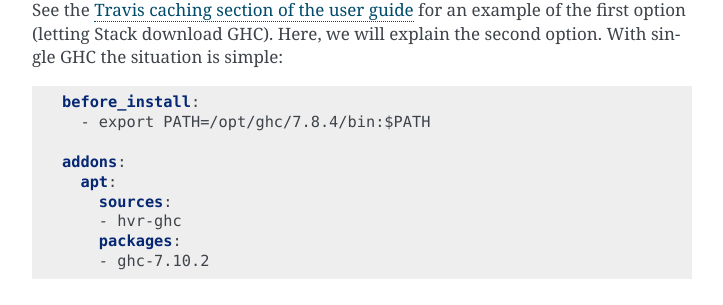
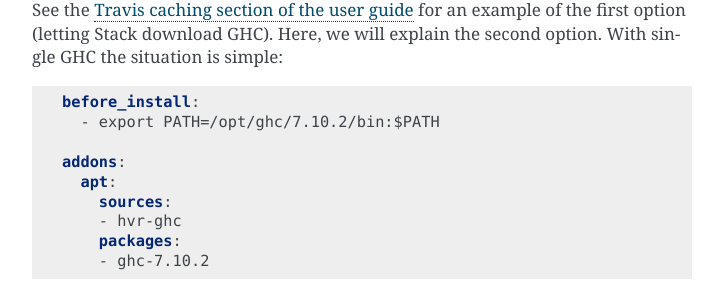
Before and after one commit to commercialhaskell/stack, a Sphinx documentation site: the page built from doc/travis_ci.md, in a window 1280 px wide and 900 px high, scrolled down 1090 px. Shown: the part 147-452 px from the top of the window, without its empty margins (388-1111 px from the left). Built offline with Sphinx 7.4.7, drawn with Linux system fonts in a browser that asks for light colours.

Commit message:
Fix version mismatch in Travis-CI doc
The installed version did not match with what was added to PATH,
effectively ignoring installed GHC.

````diff
--- a/doc/travis_ci.md
+++ b/doc/travis_ci.md
@@ -66,7 +66,7 @@ explain the second option. With single GHC the situation is simple:
 
 ```yaml
 before_install:
-  - export PATH=/opt/ghc/7.8.4/bin:$PATH
+  - export PATH=/opt/ghc/7.10.2/bin:$PATH
 
 addons:
   apt:
````
